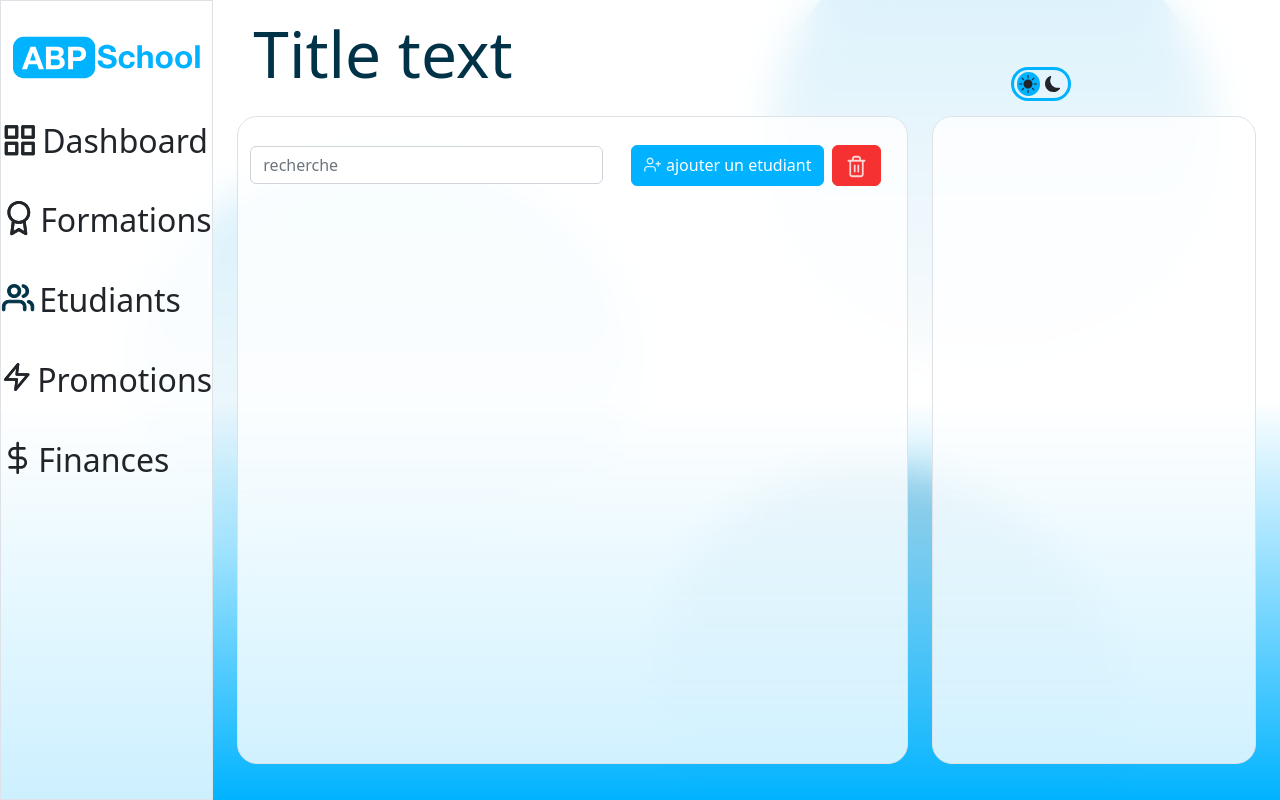
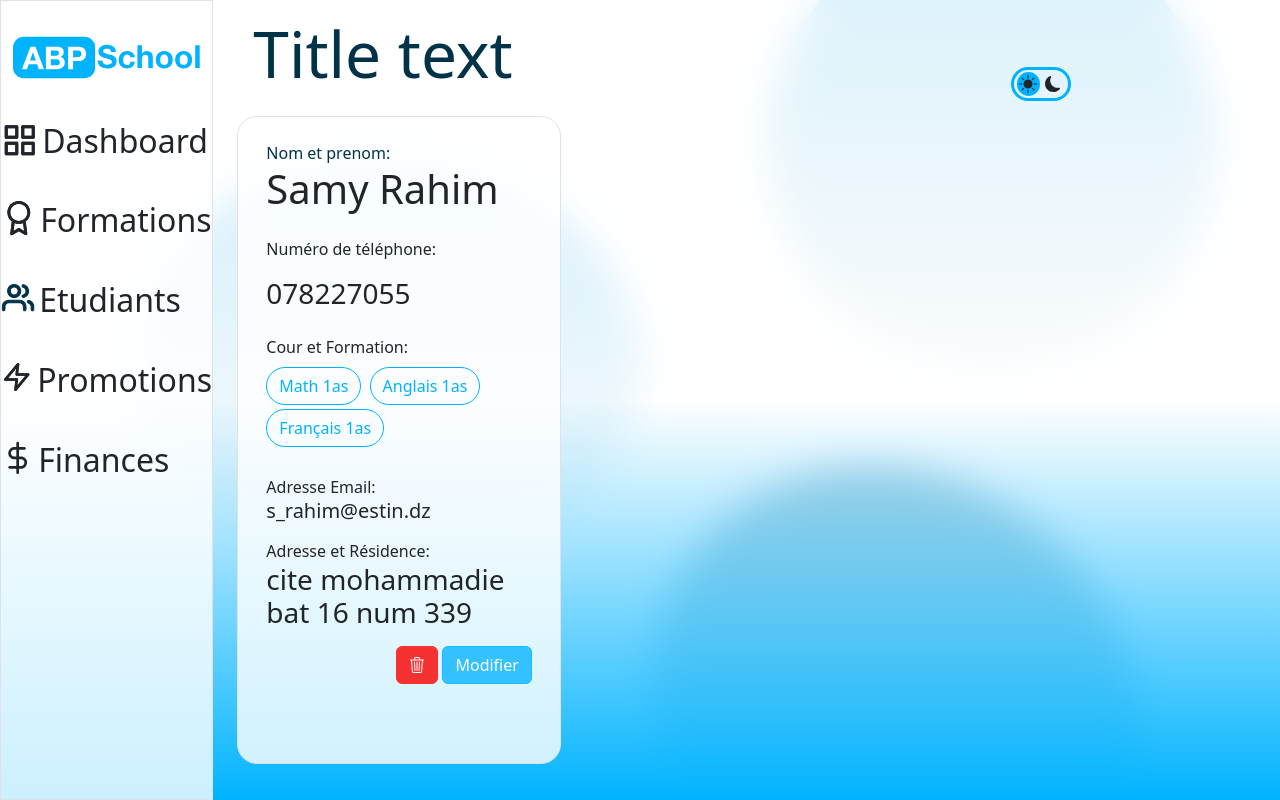
Before and after one commit to Samio735/ABPschool, a website: page index.html in a window 1280 px wide. Drawn offline with nearby package versions, Linux system fonts and the light colour scheme.

Commit message:
informations personnels

```diff
--- a/index.html
+++ b/index.html
@@ -5,7 +5,7 @@
     <meta http-equiv="X-UA-Compatible" content="IE=edge">
     <meta name="viewport" content="width=device-width, initial-scale=1.0">
     <title>Document</title>
-    <link rel="stylesheet" href="/css/custom.min.css">
+    <link rel="stylesheet" href="/ABPschool/css/custom.min.css">
 
 </head>
 <body>
@@ -170,46 +170,35 @@
             </div>
             <div class="row  gy-10" style="height: 90%;">
 
-                <div class="left-side col-md-8 h-100  d-flex align-items-center">
-                <div class=" w-100  container border" style="height: 90%;background: rgba(255,255,255,0.8);border-radius: 20px;">
-                <div class="top w-100 row align-items-center" style="height: 15%;">
-                    <div class="col">
-                        <input type="email" class="form-control" id="exampleInputEmail1"  placeholder="recherche" aria-describedby="emailHelp">
 
-                    </div>
-                    <div class="col-5 d-flex gx-1 justify-content-end  ">
-                        <button type="button" class="btn btn-primary d-inline-flex align-items-center">
-                            <svg width="18" height="18" viewBox="0 0 18 18" fill="none" xmlns="http://www.w3.org/2000/svg">
-                                <path fill-rule="evenodd" clip-rule="evenodd" d="M6.06432 1.47424C4.08701 1.47424 2.5334 3.02785 2.5334 5.00517C2.5334 6.98249 4.08701 8.53609 6.06432 8.53609C8.04164 8.53609 9.59525 6.98249 9.59525 5.00517C9.59525 3.02785 8.04164 1.47424 6.06432 1.47424ZM12.0667 14.8917V13.4794C12.0667 11.502 10.5131 9.94843 8.53574 9.94843H3.59245C1.61513 9.94843 0.0615234 11.502 0.0615234 13.4794V14.8917C0.0615234 15.3154 0.343997 15.5979 0.767708 15.5979C1.19142 15.5979 1.47389 15.3154 1.47389 14.8917V13.4794C1.47389 12.2788 2.39193 11.3608 3.59245 11.3608H8.53574C9.73626 11.3608 10.6543 12.2788 10.6543 13.4794V14.8917C10.6543 15.3154 10.9368 15.5979 11.3605 15.5979C11.7842 15.5979 12.0667 15.3154 12.0667 14.8917ZM3.94584 5.00513C3.94584 6.20564 4.86388 7.12368 6.06439 7.12368C7.2649 7.12368 8.18295 6.20564 8.18295 5.00513C8.18295 3.80461 7.2649 2.88657 6.06439 2.88657C4.86388 2.88657 3.94584 3.80461 3.94584 5.00513ZM14.8915 7.12373H16.3039C16.7276 7.12373 17.0101 7.4062 17.0101 7.82991C17.0101 8.25362 16.7276 8.5361 16.3039 8.5361H14.8915V9.94847C14.8915 10.3722 14.609 10.6547 14.1853 10.6547C13.7616 10.6547 13.4791 10.3722 13.4791 9.94847V8.5361H12.0668C11.6431 8.5361 11.3606 8.25362 11.3606 7.82991C11.3606 7.4062 11.6431 7.12373 12.0668 7.12373H13.4791V5.71136C13.4791 5.28764 13.7616 5.00517 14.1853 5.00517C14.609 5.00517 14.8915 5.28764 14.8915 5.71136V7.12373Z" fill="white" fill-opacity="0.8"/>
-                                <mask id="mask0_80_5909" style="mask-type:luminance" maskUnits="userSpaceOnUse" x="0" y="1" width="18" height="15">
-                                <path fill-rule="evenodd" clip-rule="evenodd" d="M6.06432 1.47424C4.08701 1.47424 2.5334 3.02785 2.5334 5.00517C2.5334 6.98249 4.08701 8.53609 6.06432 8.53609C8.04164 8.53609 9.59525 6.98249 9.59525 5.00517C9.59525 3.02785 8.04164 1.47424 6.06432 1.47424ZM12.0667 14.8917V13.4794C12.0667 11.502 10.5131 9.94843 8.53574 9.94843H3.59245C1.61513 9.94843 0.0615234 11.502 0.0615234 13.4794V14.8917C0.0615234 15.3154 0.343997 15.5979 0.767708 15.5979C1.19142 15.5979 1.47389 15.3154 1.47389 14.8917V13.4794C1.47389 12.2788 2.39193 11.3608 3.59245 11.3608H8.53574C9.73626 11.3608 10.6543 12.2788 10.6543 13.4794V14.8917C10.6543 15.3154 10.9368 15.5979 11.3605 15.5979C11.7842 15.5979 12.0667 15.3154 12.0667 14.8917ZM3.94584 5.00513C3.94584 6.20564 4.86388 7.12368 6.06439 7.12368C7.2649 7.12368 8.18295 6.20564 8.18295 5.00513C8.18295 3.80461 7.2649 2.88657 6.06439 2.88657C4.86388 2.88657 3.94584 3.80461 3.94584 5.00513ZM14.8915 7.12373H16.3039C16.7276 7.12373 17.0101 7.4062 17.0101 7.82991C17.0101 8.25362 16.7276 8.5361 16.3039 8.5361H14.8915V9.94847C14.8915 10.3722 14.609 10.6547 14.1853 10.6547C13.7616 10.6547 13.4791 10.3722 13.4791 9.94847V8.5361H12.0668C11.6431 8.5361 11.3606 8.25362 11.3606 7.82991C11.3606 7.4062 11.6431 7.12373 12.0668 7.12373H13.4791V5.71136C13.4791 5.28764 13.7616 5.00517 14.1853 5.00517C14.609 5.00517 14.8915 5.28764 14.8915 5.71136V7.12373Z" fill="white"/>
-                                </mask>
-                                <g mask="url(#mask0_80_5909)">
-                                </g>
-                                </svg>
-                            <p class="text-light d-none d-xl-block fw-light ms-1 mb-0">ajouter un etudiant</p>
-                        </button>
-                        <button type="button" class="btn btn-danger ms-2">
-                            <svg width="23" height="25" viewBox="0 0 23 25" fill="none" xmlns="http://www.w3.org/2000/svg">
-                                <path fill-rule="evenodd" clip-rule="evenodd" d="M19.5633 5.6818H15.98V4.70452C15.98 3.04316 14.8154 1.77271 13.2925 1.77271H9.70914C8.18622 1.77271 7.02164 3.04316 7.02164 4.70452V5.6818H3.43831C2.90081 5.6818 2.54248 6.07271 2.54248 6.65907C2.54248 7.24543 2.90081 7.63634 3.43831 7.63634H4.33414V20.3409C4.33414 22.0023 5.49873 23.2727 7.02164 23.2727H15.98C17.5029 23.2727 18.6675 22.0023 18.6675 20.3409V7.63634H19.5633C20.1008 7.63634 20.4591 7.24543 20.4591 6.65907C20.4591 6.07271 20.1008 5.6818 19.5633 5.6818ZM8.81299 4.7045C8.81299 4.11814 9.17132 3.72723 9.70882 3.72723H13.2921C13.8296 3.72723 14.188 4.11814 14.188 4.7045V5.68177H8.81299V4.7045ZM15.9796 21.3181C16.5171 21.3181 16.8755 20.9272 16.8755 20.3409V7.63632H6.12549V20.3409C6.12549 20.9272 6.48382 21.3181 7.02132 21.3181H15.9796ZM10.6047 11.5454V17.409C10.6047 17.9954 10.2463 18.3863 9.70882 18.3863C9.17132 18.3863 8.81299 17.9954 8.81299 17.409V11.5454C8.81299 10.959 9.17132 10.5681 9.70882 10.5681C10.2463 10.5681 10.6047 10.959 10.6047 11.5454ZM14.1883 17.409V11.5454C14.1883 10.959 13.83 10.5681 13.2925 10.5681C12.755 10.5681 12.3966 10.959 12.3966 11.5454V17.409C12.3966 17.9954 12.755 18.3863 13.2925 18.3863C13.83 18.3863 14.1883 17.9954 14.1883 17.409Z" fill="#F53131"/>
-                                <mask id="mask0_80_3515" style="mask-type:luminance" maskUnits="userSpaceOnUse" x="2" y="1" width="19" height="23">
-                                <path fill-rule="evenodd" clip-rule="evenodd" d="M19.5633 5.6818H15.98V4.70452C15.98 3.04316 14.8154 1.77271 13.2925 1.77271H9.70914C8.18622 1.77271 7.02164 3.04316 7.02164 4.70452V5.6818H3.43831C2.90081 5.6818 2.54248 6.07271 2.54248 6.65907C2.54248 7.24543 2.90081 7.63634 3.43831 7.63634H4.33414V20.3409C4.33414 22.0023 5.49873 23.2727 7.02164 23.2727H15.98C17.5029 23.2727 18.6675 22.0023 18.6675 20.3409V7.63634H19.5633C20.1008 7.63634 20.4591 7.24543 20.4591 6.65907C20.4591 6.07271 20.1008 5.6818 19.5633 5.6818ZM8.81299 4.7045C8.81299 4.11814 9.17132 3.72723 9.70882 3.72723H13.2921C13.8296 3.72723 14.188 4.11814 14.188 4.7045V5.68177H8.81299V4.7045ZM15.9796 21.3181C16.5171 21.3181 16.8755 20.9272 16.8755 20.3409V7.63632H6.12549V20.3409C6.12549 20.9272 6.48382 21.3181 7.02132 21.3181H15.9796ZM10.6047 11.5454V17.409C10.6047 17.9954 10.2463 18.3863 9.70882 18.3863C9.17132 18.3863 8.81299 17.9954 8.81299 17.409V11.5454C8.81299 10.959 9.17132 10.5681 9.70882 10.5681C10.2463 10.5681 10.6047 10.959 10.6047 11.5454ZM14.1883 17.409V11.5454C14.1883 10.959 13.83 10.5681 13.2925 10.5681C12.755 10.5681 12.3966 10.959 12.3966 11.5454V17.409C12.3966 17.9954 12.755 18.3863 13.2925 18.3863C13.83 18.3863 14.1883 17.9954 14.1883 17.409Z" fill="white"/>
-                                </mask>
-                                <g mask="url(#mask0_80_3515)">
-                                <path fill-rule="evenodd" clip-rule="evenodd" d="M0.750488 0.79541H22.2505V24.25H0.750488V0.79541Z" fill="white" fill-opacity="0.8"/>
-                                </g>
-                                </svg>
-
-                        </button>
+            <div class="right-side col-lg-4 col-10 h-100  d-flex align-items-center  ">
+                <div class=" w-100   border" style="height: 90%;background: rgba(255,255,255,0.8); border-radius: 20px;">
+                    <div class=" p-4 mb-1  ms-1 me-1 ">
+                        <p  class=" mb-0 text-dark">Nom et prenom:</p>
+                        <h1 class="mb-4  ">Samy Rahim</h1>
+                        <p  mb-0 >Numéro de téléphone:</p>
+                        <h2 class=" mb-4 fs-3">078227055</h2>
+                        <p class="mb-2">Cour et Formation:</p>
+                        <div class="">
+                        <div class=" mb-1 me-1 btn btn-outline-primary rounded-pill">Math 1as</div>
+                        <div class="mb-1 me-1 btn btn-outline-primary rounded-pill">Anglais 1as</div>
+                        <div class="mb-1 me-1 btn btn-outline-primary rounded-pill">Français 1as</div>
+                        </div>
+                        <p class="mb-0 mt-4">Adresse Email:</p>
+                        <h1 class="fs-5">s_rahim@estin.dz</h1>
+                        <p class="mt-3 mb-0">Adresse et Résidence:</p>
+                        <h3 class="mb-3">cite mohammadie bat 16 num 339</h3>
+                        <div class="mb-3 d-flex justify-content-end mw-100">
+                            <button type="button" class="me-1 btn btn-danger"><svg xmlns="http://www.w3.org/2000/svg" color="white" width="16" height="16" fill="currentColor" class="mb-1 bi bi-trash3" viewBox="0 0 16 16">
+                                <path d="M6.5 1h3a.5.5 0 0 1 .5.5v1H6v-1a.5.5 0 0 1 .5-.5ZM11 2.5v-1A1.5 1.5 0 0 0 9.5 0h-3A1.5 1.5 0 0 0 5 1.5v1H2.506a.58.58 0 0 0-.01 0H1.5a.5.5 0 0 0 0 1h.538l.853 10.66A2 2 0 0 0 4.885 16h6.23a2 2 0 0 0 1.994-1.84l.853-10.66h.538a.5.5 0 0 0 0-1h-.995a.59.59 0 0 0-.01 0H11Zm1.958 1-.846 10.58a1 1 0 0 1-.997.92h-6.23a1 1 0 0 1-.997-.92L3.042 3.5h9.916Zm-7.487 1a.5.5 0 0 1 .528.47l.5 8.5a.5.5 0 0 1-.998.06L5 5.03a.5.5 0 0 1 .47-.53Zm5.058 0a.5.5 0 0 1 .47.53l-.5 8.5a.5.5 0 1 1-.998-.06l.5-8.5a.5.5 0 0 1 .528-.47ZM8 4.5a.5.5 0 0 1 .5.5v8.5a.5.5 0 0 1-1 0V5a.5.5 0 0 1 .5-.5Z"/>
+                              </svg></button>
+                        <button type="button"class="btn btn-primary active" style="color: white;" data-bs-toggle="button" aria-pressed="true">Modifier</button>
+                        </div>
                     </div>
 
                 </div>
-                </div>
-            </div>
 
 
-            <div class="right-side col h-100  d-xl-flex align-items-center d-none ">
-                <div class=" w-100   border" style="height: 90%;background: rgba(255,255,255,0.8); border-radius: 20px;"> </div>
             </div>
 
             </div>
```
